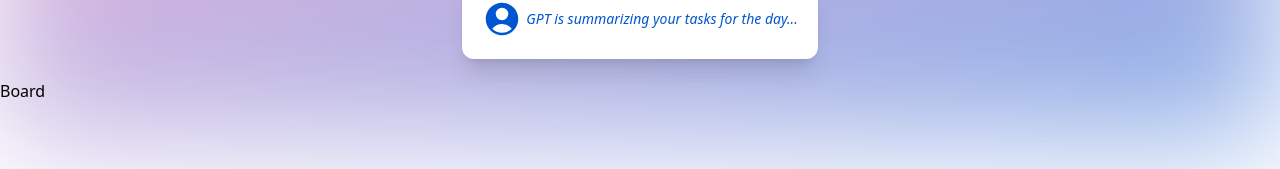
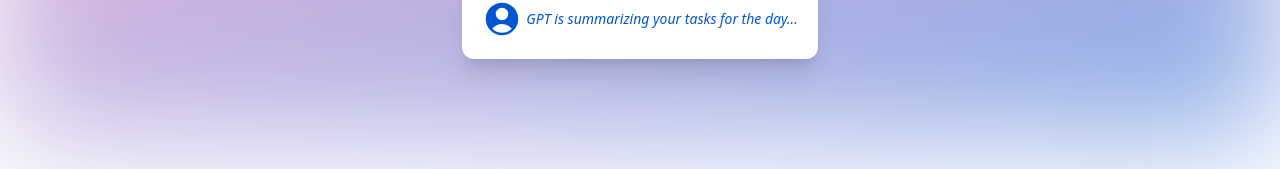
Before and after one commit to AndrewDucNguyen/trello-clone, a Next.js app: page / in a window 1280 px wide. Shown: the part 249-418 px from the top of the page. Built offline with nearby package versions, Linux system fonts and the light colour scheme.

Commit message:
Setup Board to use state
- Setup board component to use state as it fetches data from API

```diff
--- a/components/Board.tsx
+++ b/components/Board.tsx
@@ -1,9 +1,24 @@
-import React from 'react'
-import { DragDropContext } from 'react-beautiful-dnd';
+'use client'
+
+import React, { useEffect } from 'react'
+import { DragDropContext, Droppable } from 'react-beautiful-dnd';
 
 function Board() {
+    useEffect(()=> {
+        // getBoard();
+    }, [])
+
+
   return (
-    <div>Board</div>
+    <DragDropContext>
+        <Droppable droppableId='board' direction='horizontal' type='column'>
+            {(provided) => (
+                <div>
+
+                </div>
+            )}
+        </Droppable>
+    </DragDropContext>
   )
 }
 
```
Also changed, not shown: appwrite.ts (line endings or trailing spaces).
